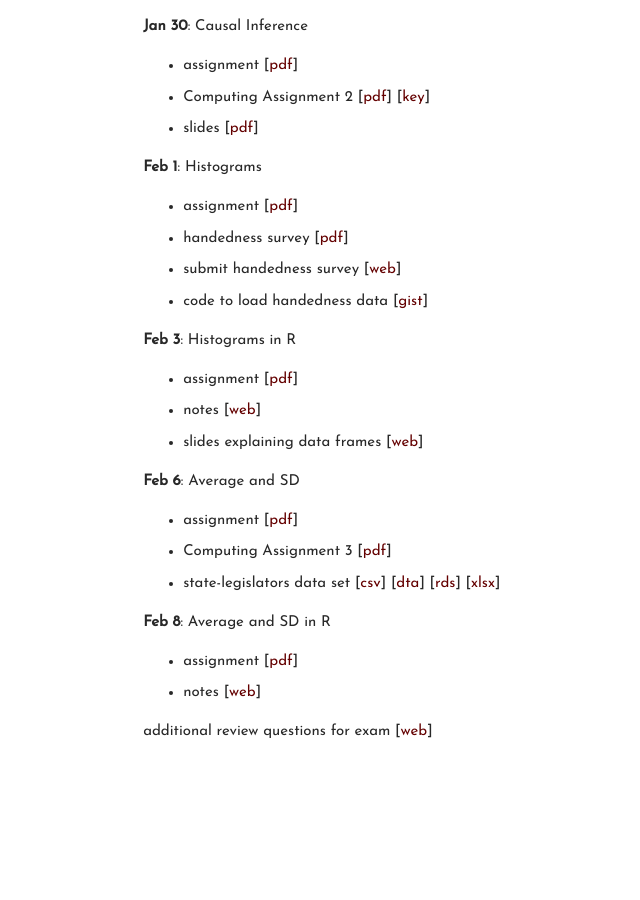
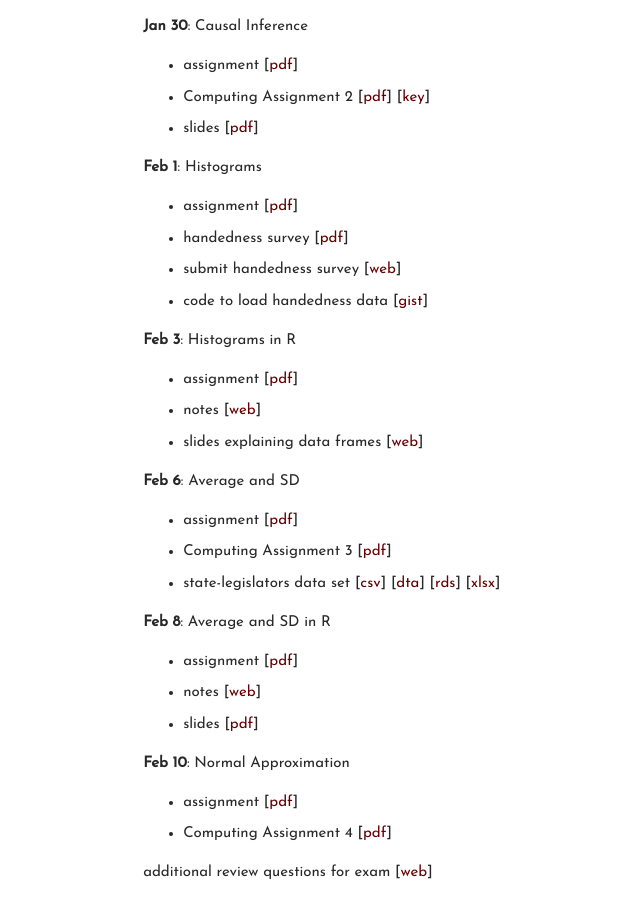
Before and after one commit to carlislerainey/carlislerainey.github.io, a Jekyll site: the page built from teaching/pols-209/index.md, in a window 1280 px wide and 900 px high, scrolled down 1764 px. Shown: the whole window, without its empty margins (319-959 px from the left). Built offline with Jekyll 4.4.1, drawn with Linux system fonts in a browser that asks for light colours; before the commit the page ends 2523 px from its top, so only the background shows below that.

Commit message:
pols-209

```diff
--- a/teaching/pols-209/index.md
+++ b/teaching/pols-209/index.md
@@ -86,5 +86,10 @@ Tuesday, 2-4pm
 **Feb 8**: Average and SD in R
 - assignment [[pdf](files/assign-10-average-sd-r.pdf)]
 - notes [[web](https://www.dropbox.com/s/4ofcog5lh1nxs2t/notes-10-average-sd-r-annotations-2017-02-06.pdf?dl=0)]
+- slides [[pdf](files/mean-sd.pdf)]
+
+**Feb 10**: Normal Approximation
+- assignment [[pdf](files/assign-10-normal-approx.pdf)]
+- Computing Assignment 4 [[pdf](files/r-assign-04.pdf)]
 
 additional review questions for exam [[web](https://docs.google.com/document/d/1qaPadMhKrYBhuk9zGA8T7llP3wkxbenGt8G14pkfpno/edit?usp=sharing)]
```
Also changed, not shown: 4 other files.
